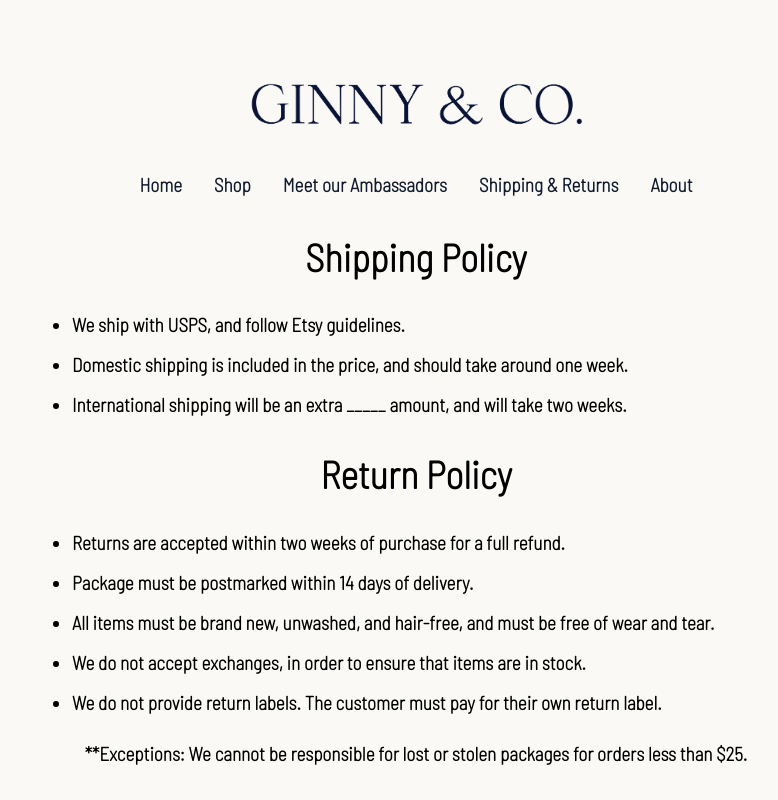
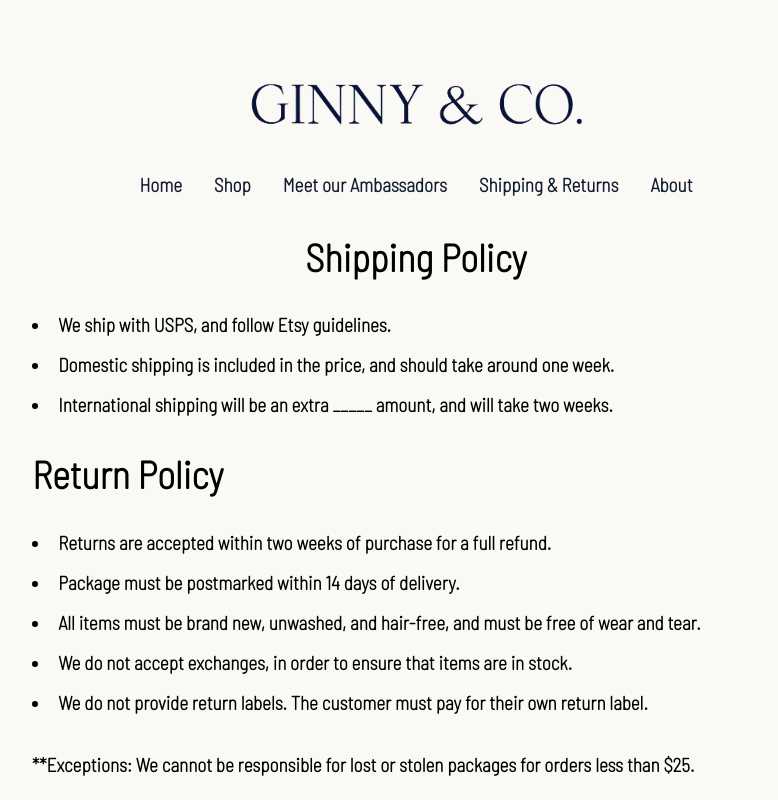
Before and after one commit to rweir4/doganddog, a React (Create React App) app in the folder frontend/: page /shippingandreturns in a window 1280 px wide. Shown: the top 800 px of the page, without its empty margins (224-1002 px from the left). Built offline with nearby package versions, Linux system fonts and the light colour scheme; a web font is replaced by a local one.

Commit message:
Make return smart, fix css

```diff
--- a/frontend/src/components/pages/ShippingAndReturns.js
+++ b/frontend/src/components/pages/ShippingAndReturns.js
@@ -1,43 +1,40 @@
 import React from "react";
 
+const ShippingPolicy = [
+  'We ship with USPS, and follow Etsy guidelines.',
+  'Domestic shipping is included in the price, and should take around one week.',
+  'International shipping will be an extra _____ amount, and will take two weeks.',
+]
+
+const ReturnPolicy = [
+  'Returns are accepted within two weeks of purchase for a full refund.',
+  'Package must be postmarked within 14 days of delivery.',
+  'All items must be brand new, unwashed, and hair-free, and must be free of wear and tear.',
+  'We do not accept exchanges, in order to ensure that items are in stock.',
+  'We do not provide return labels. The customer must pay for their own return label.',
+]
+
 const ShippingAndReturns = () => {
+  let shipping_count = 0
+  let return_count = 0
+
   return (
     <div id='page-content' className='shipping-returns font-large'>
       <h1>Shipping Policy</h1>
-        <ul>
-          <li>
-            We ship with USPS, and follow Etsy guidelines.
-          </li>
-          <li>
-            Domestic shipping is included in the price, and should take around one week.
-          </li>
-          <li>
-            International shipping will be an extra _____ amount, and will take two weeks.
-          </li>
-        </ul>
+      {ShippingPolicy.map(policy => {
+        shipping_count += 1;
+        return (<li key={shipping_count}>{policy}</li>);
+      })}
       <div>
         <h1>Return Policy</h1>
-        <ul>
-          <li>
-            Returns are accepted within two weeks of purchase for a full refund.
-          </li>
-          <li>
-            Package must be postmarked within 14 days of delivery.
-          </li>
-          <li>
-            All items must be brand new, unwashed, and hair-free, and must be free of wear and tear.
-          </li>
-          <li>
-            We do not accept exchanges, in order to ensure that items are in stock.
-          </li>
-          <li>
-            We do not provide return labels. The customer must pay for their own return label.
-          </li>
-        </ul>
-        <div>
-          **Exceptions:
-          We cannot be responsible for lost or stolen packages for orders less than $25.
-        </div>
+        {ReturnPolicy.map(policy => {
+          return_count += 1;
+          return (<li key={return_count}>{policy}</li>);
+        })}
+      </div>
+      <div className='space-before'>
+        **Exceptions:
+        We cannot be responsible for lost or stolen packages for orders less than $25.
       </div>
     </div>
   );
--- a/frontend/src/styles/App.scss
+++ b/frontend/src/styles/App.scss
@@ -212,6 +212,10 @@
     text-align: left;
     line-height: 2.5rem;
   }
+
+  div {
+    text-align: left;
+  }
 }
 
 /* about */
```
